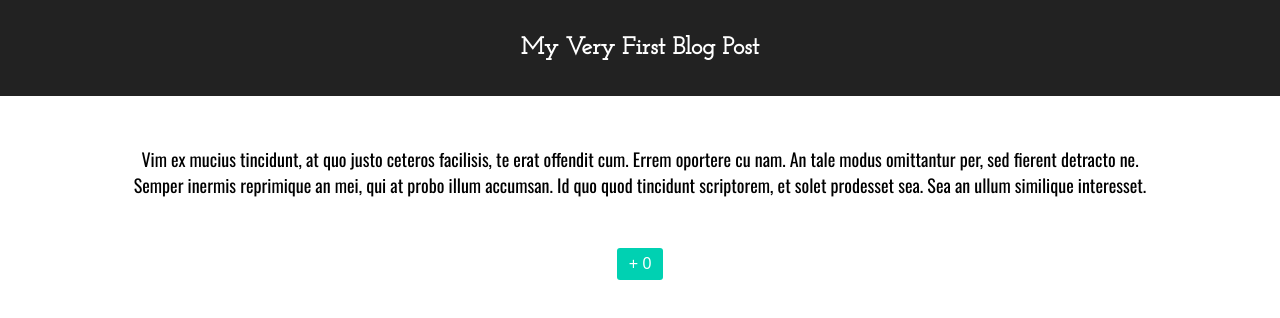
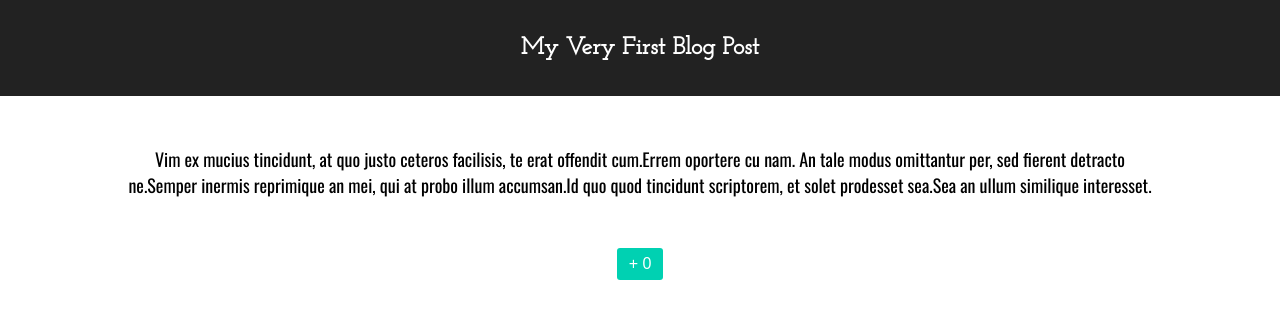
Before and after one commit to deniztetik/state-props-context, a React (Create React App) app: page / in a window 1280 px wide. Shown: the top 318 px of the page. Built offline with nearby package versions, Linux system fonts and the light colour scheme.

Commit message:
Update to use regular quotes instead of backticks

```diff
--- a/src/App.js
+++ b/src/App.js
@@ -4,11 +4,11 @@ import './App.css';
 class App extends Component {
   state = {
     title: 'My Very First Blog Post',
-    content: `Vim ex mucius tincidunt, at quo justo ceteros facilisis, te erat offendit cum.
-    Errem oportere cu nam. An tale modus omittantur per, sed fierent detracto ne.
-    Semper inermis reprimique an mei, qui at probo illum accumsan.
-    Id quo quod tincidunt scriptorem, et solet prodesset sea.
-    Sea an ullum similique interesset.`,
+    content: 'Vim ex mucius tincidunt, at quo justo ceteros facilisis, te erat offendit cum.' +
+      'Errem oportere cu nam. An tale modus omittantur per, sed fierent detracto ne.' +
+      'Semper inermis reprimique an mei, qui at probo illum accumsan.' +
+      'Id quo quod tincidunt scriptorem, et solet prodesset sea.' +
+      'Sea an ullum similique interesset.',
     upvotes: 0,
   }
 
```
